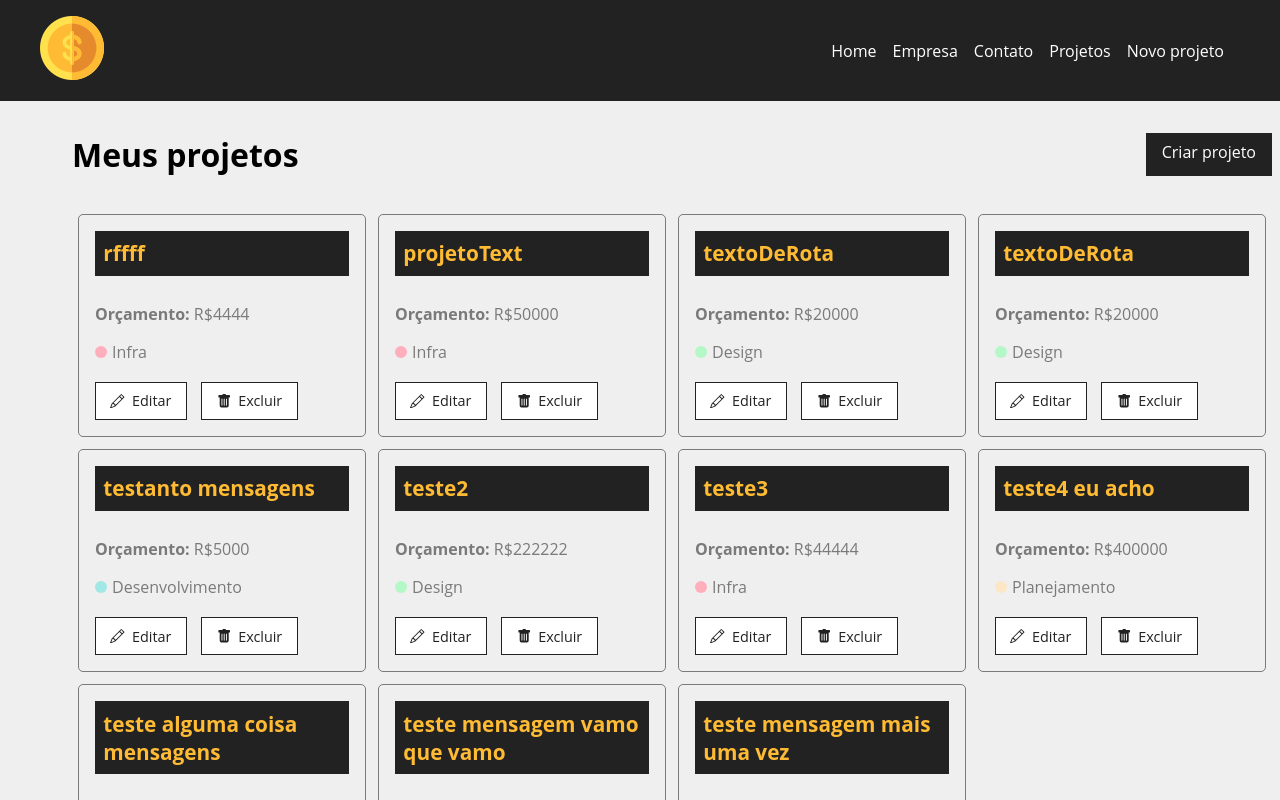
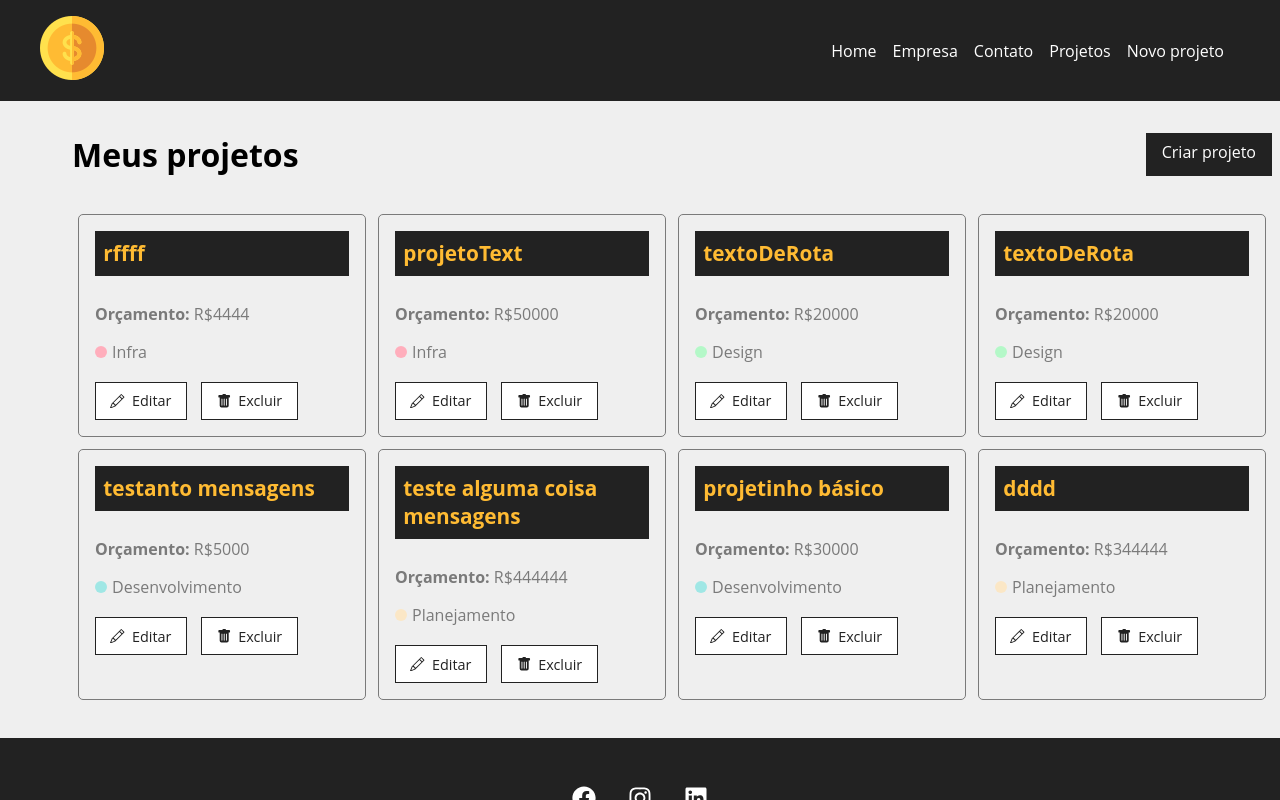
Before and after one commit to AndreRapela/costs, a React (Create React App) app: page /projects in a window 1280 px wide. Shown: the top 800 px of the page. Built offline with nearby package versions, Linux system fonts and the light colour scheme; data requests are answered from the project's data file.

Commit message:
função de excluir projetos e loading

```diff
--- a/db.json
+++ b/db.json
@@ -56,39 +56,6 @@
       "services": []
     },
     {
-      "id": "d6b6",
-      "name": "teste2",
-      "budget": "222222",
-      "category": {
-        "id": "3",
-        "name": "Design"
-      },
-      "cost": 0,
-      "services": []
-    },
-    {
-      "id": "34f0",
-      "name": "teste3",
-      "budget": "44444",
-      "category": {
-        "id": "1",
-        "name": "Infra"
-      },
-      "cost": 0,
-      "services": []
-    },
-    {
-      "id": "f9d4",
-      "name": "teste4 eu acho",
-      "budget": "400000",
-      "category": {
-        "id": "4",
-        "name": "Planejamento"
-      },
-      "cost": 0,
-      "services": []
-    },
-    {
       "id": "5c92",
       "name": "teste alguma coisa mensagens",
       "budget": "444444",
@@ -100,23 +67,23 @@
       "services": []
     },
     {
-      "id": "3b13",
-      "name": "teste mensagem vamo que vamo",
-      "budget": "3333333",
+      "id": "dad6",
       "category": {
         "id": "2",
         "name": "Desenvolvimento"
       },
+      "name": "projetinho básico",
+      "budget": "30000",
       "cost": 0,
       "services": []
     },
     {
-      "id": "b124",
-      "name": "teste mensagem mais uma vez",
-      "budget": "33434343",
+      "id": "0a17",
+      "name": "dddd",
+      "budget": "344444",
       "category": {
-        "id": "2",
-        "name": "Desenvolvimento"
+        "id": "4",
+        "name": "Planejamento"
       },
       "cost": 0,
       "services": []
--- /dev/null
+++ b/src/components/layout/Loading.js
@@ -0,0 +1,13 @@
+import loading from '../../img/loading.svg'
+
+import styles from './Loading.module.css'
+
+function Loading(){
+    return (
+        <div className={styles.loader_container}>
+            <img className={styles.loader} src={loading} alt="loading"/>
+        </div>
+    )
+}
+
+export default Loading
--- /dev/null
+++ b/src/components/layout/Loading.module.css
@@ -0,0 +1,12 @@
+.loader_container{
+    width: 100%;
+    height: 100%;
+    display: flex;
+    justify-content: center;
+    align-items: center;
+    margin-top: 100px;
+}
+
+.loader{
+    width: 200px;
+}
--- a/src/components/pages/Projects.js
+++ b/src/components/pages/Projects.js
@@ -2,6 +2,7 @@
 import { useLocation } from "react-router-dom"
 import styles from "./Projects.module.css"
 import Container from "../layout/Container"
+import Loading from "../layout/Loading"
 import LinkButton from "../layout/LinkButton"
 import { useState ,useEffect} from "react"
 import ProjectCard from "../project/ProjectCard"
@@ -9,6 +10,8 @@
 function Projects(){
 
     const [projects,setProjects] = useState([])
+    const [removeLoading,setRemoveLoading] = useState(false)
+    const [projectMessage, setProjectMessage] = useState('')
 
     const location = useLocation()
     let message = ''
@@ -17,6 +20,8 @@
     }
 
     useEffect(() => {
+        setTimeout(
+            () => {
                 fetch('http://localhost:5000/projects',{
                     method:'GET',
                     headers:{
@@ -25,12 +30,24 @@
                 }).then(resp => resp.json())
                 .then((data)=>{
                     setProjects(data)
+                    setRemoveLoading(true)
                 }).catch(err => console.log(err))
+            },1000)
     },[])
 
-    projects.map((project)=>{
-        console.log(project)
+    function removeProject(id) {
+        fetch(`http://localhost:5000/projects/${id}`,{
+            method:'DELETE',
+            headers:{
+                'content-type': 'application/json'
+            },
+        }).then(resp=>resp.json)
+        .then(()=>{
+            setProjects(projects.filter((project)=> project.id !== id))
+            setProjectMessage('Projeto Deletado com sucesso!')
         })
+        .catch(err=>console.log(err))
+    }
 
     return(
         <div className={styles.project_container}>
@@ -39,6 +56,7 @@
                 <LinkButton to="/newproject" text="Criar projeto"/>
             </div>
         {message && <Message type='success' msg={message}/>}
+        {projectMessage && <Message type='success' msg={projectMessage}/>}
         <Container customClass="start">
             {projects.length > 0 &&
                 projects.map((project) =>(
@@ -48,8 +66,13 @@
                     budget={project.budget}
                     category={project.category.name}
                     key={project.id}
+                    handleRemove={removeProject}
                     />
                 ))}
+                {!removeLoading && <Loading />}
+                 {removeLoading && projects.length === 0 &&(
+                    <h3>Não há projetos cadastrados! </h3>
+                )}
         </Container>
         </div>
     )
--- a/src/components/project/ProjectCard.js
+++ b/src/components/project/ProjectCard.js
@@ -5,6 +5,10 @@
 
 function ProjectCard({id,name,budget,category,handleRemove}){
 
+    const remove = (e) => {
+        e.preventDefault()
+        handleRemove(id)
+    }
 
     return  (
         <div className={styles.project_card}>
@@ -19,7 +23,7 @@
                 <Link to='/'>
                     <BsPencil /> Editar
                 </Link>
-               <button>
+               <button onClick={remove}>
                     <BsFillTrashFill />Excluir
                </button>
             </div>
```
Also changed, not shown: 1 other file (tests, documents, lock files or other folders). Lines whose indentation alone changed are shown as unchanged.
